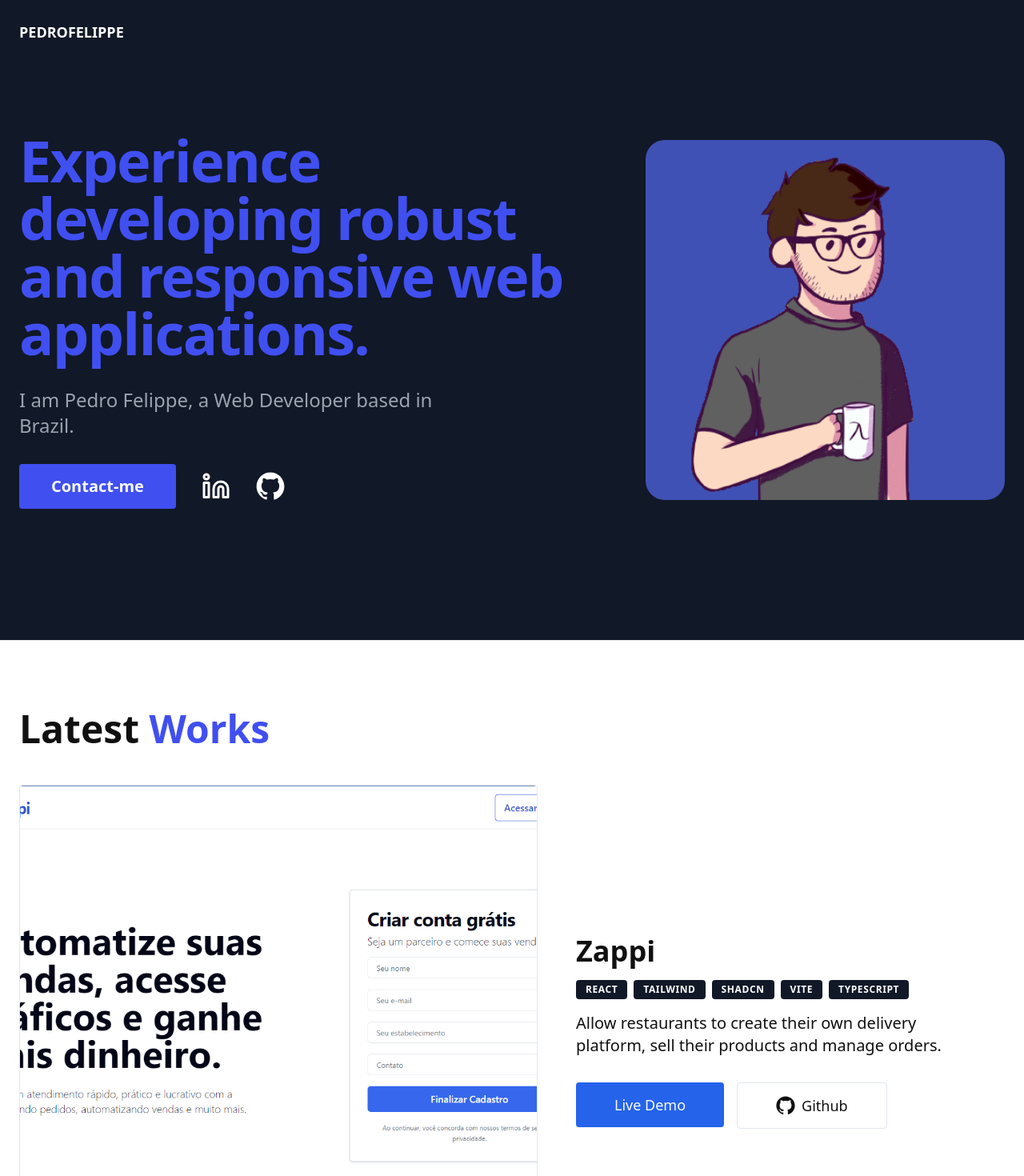
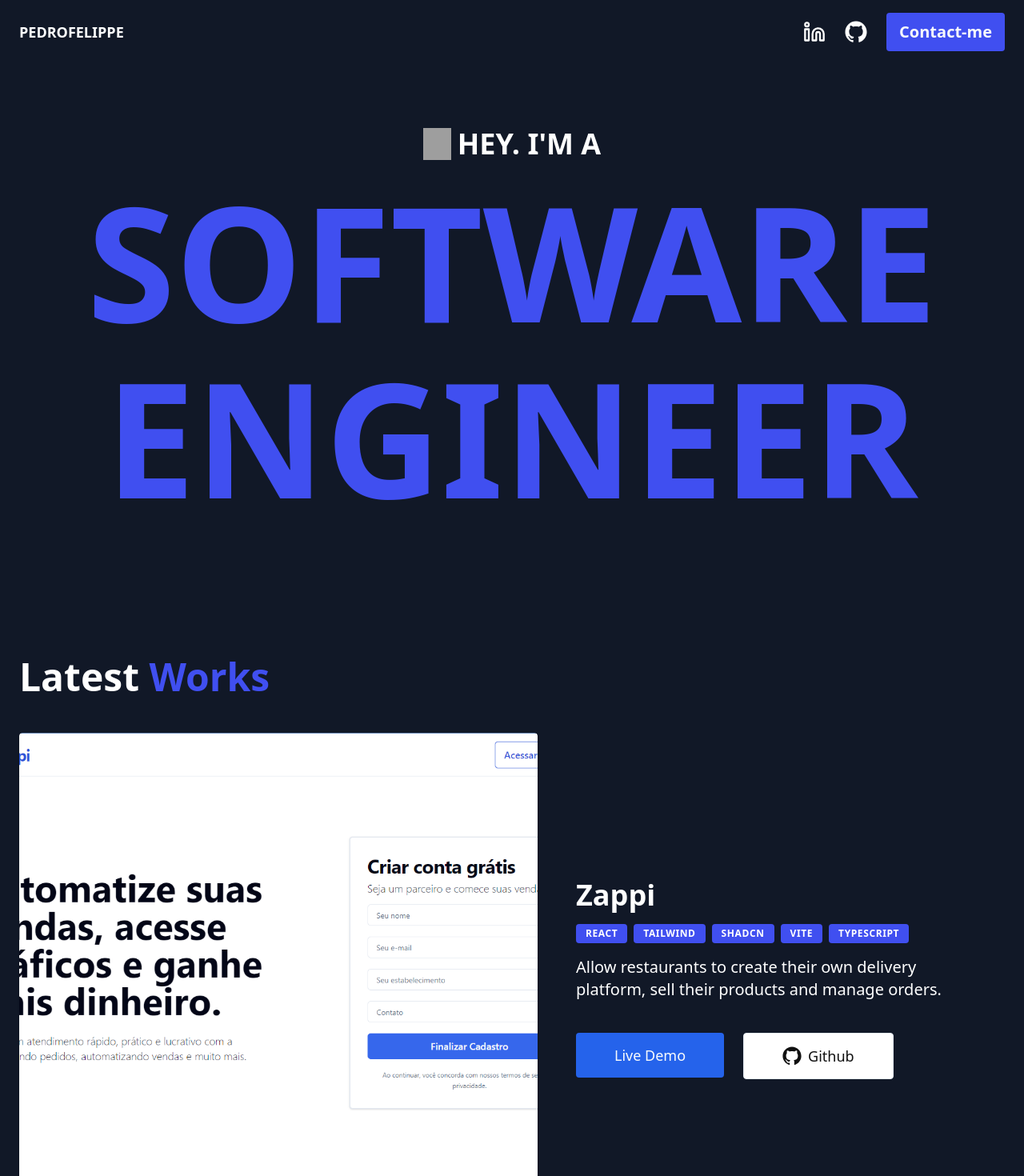
Before and after one commit to pefelippe/Portfolio, a Next.js app: page / in a window 1280 px wide. Shown: the top 1470 px of the page at 80% size. Built offline with nearby package versions, Linux system fonts and the light colour scheme; grey boxes are pictures that could not be loaded.

Commit message:
refactor de css mais uma vez

```diff
--- a/pages/contact.tsx
+++ b/pages/contact.tsx
@@ -13,9 +13,9 @@ function ContactContent() {
       initial={{ opacity: 0, y: 50 }}
       whileInView={{ opacity: 1, y: 0 }}
       transition={{ duration: 0.5 }}
-      className="content-intern my-auto items-start text-start justify-center gap-6 min-h-screen  "
+      className="content-intern my-auto items-start text-start justify-center  min-h-screen  "
     >
-      <div className="flex w-full justify-between items-center text-start max-lg:flex-col max-lg:gap-5">
+      <div className="flex w-full justify-between items-center text-center flex-col gap-10">
         <div className="flex flex-col gap-4 h-full justify-center ">
           <h3 className="section-subtitle text-5xl lg:text-6xl">
             Get in <span className="text-blue">Contact</span>
--- a/pages/index.tsx
+++ b/pages/index.tsx
@@ -7,14 +7,14 @@ import ContactContent from "./contact";
 
 export default function Home() {
   return (
-    <motion.div className="w-full flex flex-col  relative ">
-      <section className="section bg-gray-900 text-white py-0">
+    <motion.div className="w-full flex flex-col  relative bg-gray-900 text-white mt-20">
+      <section className="section  ">
         <Hero />
       </section>
-      <section className="section  border-y">
+      <section className="section ">
         <ProjectContent />
       </section>
-      <section className="section  border-t bg-gray-900 text-white py-0">
+      <section className="section pt-0">
         <ContactContent />
       </section>
     </motion.div>
--- a/src/components/MessageForm.tsx
+++ b/src/components/MessageForm.tsx
@@ -65,7 +65,7 @@ export default function MessageForm({}) {
   };
 
   return (
-    <div className="flex flex-col items-start text-center  h-fit  rounded-md gap-4 w-full  text-[#101010] max-w-3xl ">
+    <div className="flex flex-col items-start text-center  h-fit  rounded-md gap-4 w-full  text-[#101010] max-w-4xl ">
       <form
         onSubmit={handleSubmit(onSubmit)}
         className="gap-4 w-full flex flex-col   "
--- a/src/components/ProjectCard.tsx
+++ b/src/components/ProjectCard.tsx
@@ -39,7 +39,7 @@ function ProjectCard({
     >
       <Link
         href={link}
-        className="relative border rounded overflow-hidden w-full h-full min-h-[250px] lg:min-h-[400px] xl:min-h-[600px]"
+        className="relative shadow rounded overflow-hidden w-full h-full min-h-[250px] lg:min-h-[400px] xl:min-h-[600px]"
         target="_blank"
       >
         <motion.img
@@ -49,14 +49,14 @@ function ProjectCard({
         />
       </Link>
 
-      <div className="w-full max-w-xl flex flex-col gap-4 items-start justify-center h-full lg:px-10  my-auto">
+      <div className="w-full max-w-xl flex flex-col gap-6 items-start justify-center h-full lg:px-10  my-auto">
         <div className="w-full flex flex-col gap-4 items-start justify-center py-4 h-full">
           <p className="text-3xl lg:text-4xl font-extrabold">{title}</p>
           <Skills technologies={stack} />
-          <p className="text-xl ">{description}</p>
+          <p className="text-xl  ">{description}</p>
         </div>
 
-        <div className="flex max-md:flex-col w-full gap-4 ">
+        <div className="flex max-md:flex-col w-full gap-6 ">
           <Link href={link} className="relative" target="_blank">
             <Button className="flex items-center gap-2 p-7 px-12 rounded text-lg  max-sm:w-full ">
               <p>Live Demo</p>
@@ -66,7 +66,7 @@ function ProjectCard({
           <Link href={repo} className="relative" target="_blank">
             <Button
               variant={"outline"}
-              className="flex items-center gap-2 p-7 px-12 rounded text-lg font-medium  max-sm:w-full border "
+              className="flex items-center gap-2 p-7 px-12 rounded text-lg font-medium  max-sm:w-full border text-[#101010]"
             >
               <GitHubLogoIcon className="h-6 w-6" /> <p>Github</p>
             </Button>
--- a/src/components/Skills.tsx
+++ b/src/components/Skills.tsx
@@ -14,7 +14,7 @@ export const Skills: React.FC<SkillsProps> = ({ technologies }) => {
           <span
             key={tech}
             className="flex uppercase tracking-wider items-start relative text-xs font-semibold rounded
-             p-1 px-3 bg-gray-900 text-white"
+             p-1 px-3  text-white bg-blue"
           >
             <p>{tech}</p>
           </span>
--- a/src/components/layout/Header.tsx
+++ b/src/components/layout/Header.tsx
@@ -6,6 +6,7 @@ import { useState } from "react";
 import { Link as ScrollLink } from "react-scroll";
 
 import AnimatedBtn from "../animated/AnimatedBtn";
+import { Button } from "../ui/button";
 
 export const Logo = () => {
   return (
@@ -27,6 +28,32 @@ const Header = () => {
         <Link href="/">
           <Logo />
         </Link>
+
+        <motion.div
+          className="flex  top-0 bottom-0 h-full justify-center
+            items-center w-fit space-x-6 "
+        >
+          <AnimatedBtn
+            target="_blank"
+            href="https://www.linkedin.com/in/pedro-felippe/"
+          >
+            <LinkedinIcon className="h-7 w-7 hover:text-blue" />
+          </AnimatedBtn>
+
+          <AnimatedBtn href="https://github.com/pefelippe">
+            <GitHubLogoIcon className="h-7 w-7 hover:text-blue" />
+          </AnimatedBtn>
+
+          <ScrollLink
+            to="contact-content"
+            offset={-50}
+            className="max-sm:w-full "
+          >
+            <Button className="text-xl py-6 rounded items-center gap-1  max-sm:w-full  tracking-normal font-semibold bg-blue">
+              Contact-me
+            </Button>
+          </ScrollLink>
+        </motion.div>
       </motion.nav>
     </motion.header>
   );
--- a/src/content/Hero.tsx
+++ b/src/content/Hero.tsx
@@ -18,60 +18,38 @@ export default function Hero() {
   return (
     <motion.div
       id="about-content"
-      className="content-intern gap-6 xl:gap-20 justify-start text-start items-center lg:flex-row min-h-screen"
+      className="content-intern justify-center text-center items-center lg:flex-row "
     >
       <motion.div
         initial={{ opacity: 0, y: 25 }}
         animate={{ opacity: 1, y: 0 }}
         transition={{ duration: 0.75 }}
-        className="flex flex-col gap-8 justify-start h-full my-auto items-start max-w-4xl  max-sm:max-w-md "
+        className="flex flex-col gap-4 justify-start h-full my-auto items-center max-w-4xl  max-sm:max-w-md uppercase text-white font-extrabold"
       >
-        <p className="max-sm:text-4xl text-6xl lg:text-7xl font-bold  text-blue tracking-tight">
-          Experience developing robust and responsive web applications.
+        <span className=" text-3xl lg:text-4xl  flex gap-2 ">
+          <motion.img
+            src="https://github.com/tairosonloa/tairosonloa/raw/main/assets/wave.gif?raw=true"
+            width="35px"
+          />{" "}
+          Hey. I'm a
+        </span>
+        <p className="text-6xl lg:text-[200px] font-extrabold  text-blue tracking-normal leading-[1.1]">
+          Software Engineer
         </p>
-        <span className=" text-lg lg:text-2xl max-w-xl text-gray-400">
-          I am Pedro Felippe, a Web Developer based in Brazil.
-        </span>
 
-        <motion.div
-          className="flex justify-start max-sm:flex-col max-sm:gap-8 relative w-full
-            items-center sm:space-x-8 max-sm:pt-4"
+        {/* <ScrollLink
+          to="contact-content"
+          offset={-50}
+          className="max-sm:w-full pt-6"
         >
-          <ScrollLink
-            to="contact-content"
-            offset={-50}
-            className="max-sm:w-full"
+          <Button
+            variant={"secondary"}
+            className=" rounded items-center gap-2  max-sm:w-full  tracking-tighter uppercase "
           >
-            <Button className="text-xl py-7 px-10 rounded items-center gap-1  max-sm:w-full  tracking-normal font-semibold bg-blue">
-              Contact-me
-            </Button>
-          </ScrollLink>
-
-          <motion.div
-            className="flex  top-0 bottom-0 h-full justify-center
-            items-center w-fit space-x-8 "
-          >
-            <AnimatedBtn
-              target="_blank"
-              href="https://www.linkedin.com/in/pedro-felippe/"
-            >
-              <LinkedinIcon className="h-9 w-9 hover:text-blue" />
-            </AnimatedBtn>
-
-            <AnimatedBtn href="https://github.com/pefelippe">
-              <GitHubLogoIcon className="h-9 w-9 hover:text-blue" />
-            </AnimatedBtn>
-          </motion.div>
-        </motion.div>
+            Check my work
+          </Button>
+        </ScrollLink> */}
       </motion.div>
-
-      <motion.img
-        initial={{ opacity: 0, x: 25 }}
-        animate={{ opacity: 1, x: 0 }}
-        transition={{ duration: 0.75 }}
-        src="./assets/avatar-pdr.png"
-        className="max-h-[350px]  h-full lg:min-h-[400px] xl:min-h-[450px] mx-auto rounded-3xl  object-cover  max-lg:hidden  "
-      />
     </motion.div>
   );
 }
```
